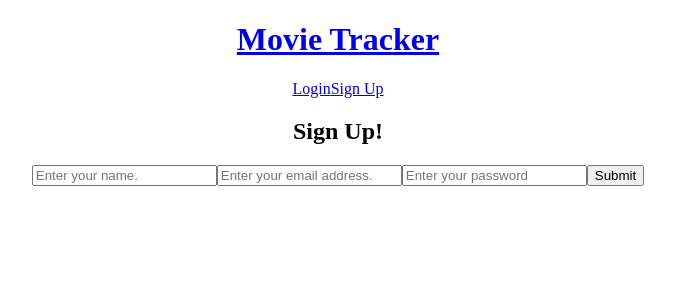
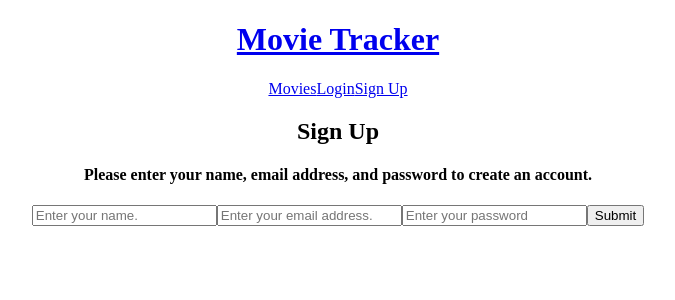
Before and after one commit to mngatewood/movie-tracker2, a React (Create React App) app: page /signup in a window 1280 px wide. Shown: the top 300 px of the page, without its empty margins (302-977 px from the left). Built offline with nearby package versions, Linux system fonts and the light colour scheme; no server answers.

Commit message:
Adds sub-headings and no favorites message

```diff
--- a/src/containers/CardContainer/CardContainer.js
+++ b/src/containers/CardContainer/CardContainer.js
@@ -23,6 +23,7 @@ const CardContainer = ({movies, favorites}) => {
   }
   return (
     <div>
+      <h2>Movies</h2>
       {displayCards}
     </div>
   );
--- a/src/containers/Favorites/Favorites.js
+++ b/src/containers/Favorites/Favorites.js
@@ -11,7 +11,10 @@ const Favorites = ({favorites}) => {
   });
   return (
     <div>
-      {displayFavorites}
+      <h2>Favorites</h2>
+      {displayFavorites.length > 0 ?
+        displayFavorites :
+        <h4>There are no favorites to display.</h4>}
     </div>
   );
 };
--- a/src/containers/Header/Header.js
+++ b/src/containers/Header/Header.js
@@ -18,11 +18,13 @@ const Header = ({ logOut, error, user, resetFavorites}) => {
     {user.name ?
       <div>
         <h3>Welcome {user.name}</h3>
+        <NavLink to="/">Movies</NavLink>
         <NavLink to="/login" onClick={handleClick}>Logout</NavLink>
         <NavLink to="/favorites">Favorites</NavLink>
       </div>
       :
       <div>
+        <NavLink to="/">Movies</NavLink>
         <NavLink to="/login">Login</NavLink>
         <NavLink to="/signup">Sign Up</NavLink>
       </div>}
--- a/src/containers/Login/Login.js
+++ b/src/containers/Login/Login.js
@@ -45,6 +45,7 @@ export class Login extends Component {
     return (
       <div>
         <h2>Login</h2>
+        <h4>Please enter your email address and password to login.</h4>
         <form onSubmit={this.handleSubmit}>
           <input
             type="text"
--- a/src/containers/Signup/Signup.js
+++ b/src/containers/Signup/Signup.js
@@ -43,7 +43,8 @@ export class Signup extends Component {
 
   render() {
     return <div>
-      <h2>Sign Up!</h2>
+      <h2>Sign Up</h2>
+      <h4>Please enter your name, email address, and password to create an account.</h4>
       <form onSubmit={this.handleSubmit}>
         <input
           type="text"
```
